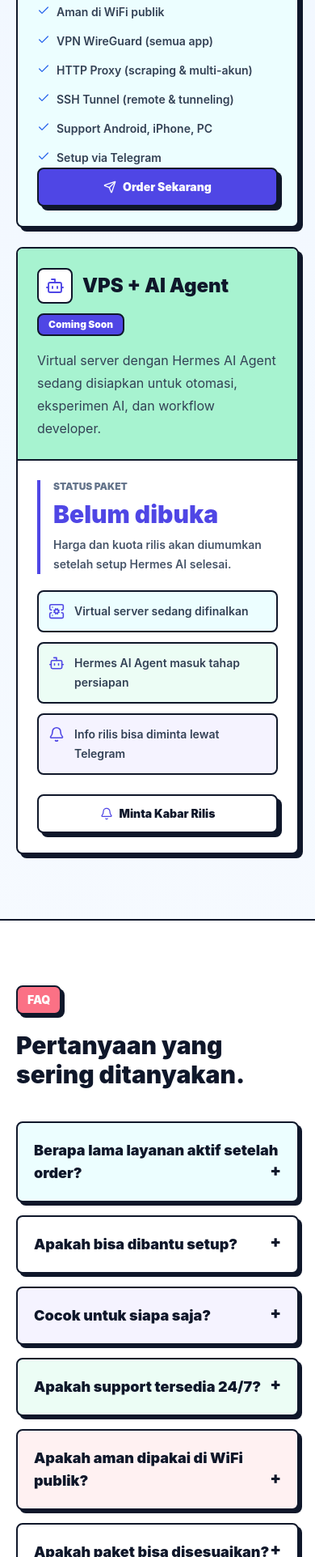
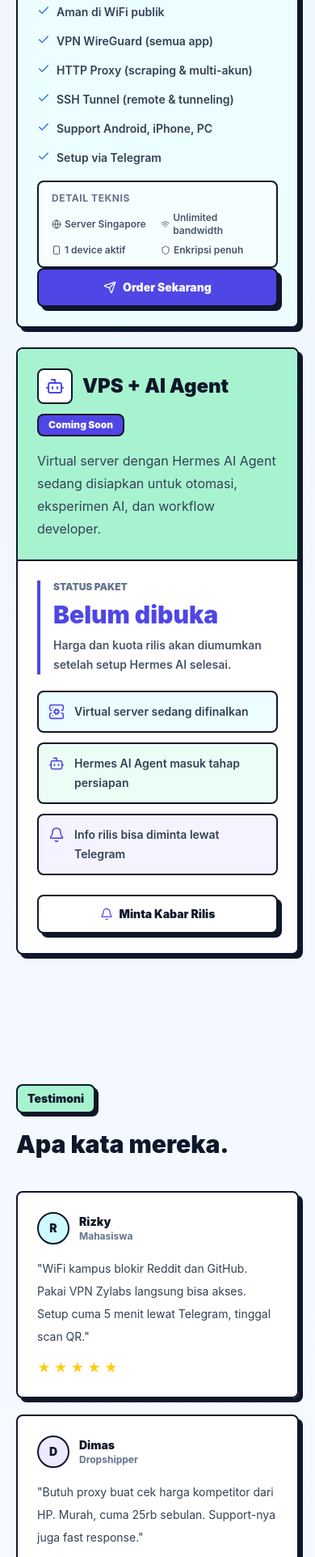
Before and after one commit to Muhammad13Rafli/zylabs-cloud, a plain HTML site: page index.html in a window 390 px wide. Shown: the part 5582-7505 px from the top of the page at 81% size. Drawn offline with nearby package versions, Linux system fonts and the light colour scheme.

Commit message:
Add tech specs, testimonials, speed FAQ

```diff
--- a/index.html
+++ b/index.html
@@ -274,6 +274,7 @@
         <a class="nav-link" href="#cara-order">Cara Order</a>
         <a class="nav-link" href="#keunggulan">Keunggulan</a>
         <a class="nav-link" href="#harga">Harga</a>
+        <a class="nav-link" href="#testimoni">Testimoni</a>
         <a class="nav-link" href="#faq">FAQ</a>
         <a class="nav-link" href="#tentang">Tentang</a>
         <a class="nav-link" href="#kontak">Kontak</a>
@@ -294,6 +295,7 @@
         <a class="mobile-nav-link" href="#cara-order">Cara Order</a>
         <a class="mobile-nav-link" href="#keunggulan">Keunggulan</a>
         <a class="mobile-nav-link" href="#harga">Harga</a>
+        <a class="mobile-nav-link" href="#testimoni">Testimoni</a>
         <a class="mobile-nav-link" href="#faq">FAQ</a>
         <a class="mobile-nav-link" href="#tentang">Tentang</a>
         <a class="mobile-nav-link" href="#kontak">Kontak</a>
@@ -570,6 +572,15 @@
                 <li class="flex gap-2"><i data-lucide="check" class="mt-0.5 h-4 w-4 shrink-0 text-zylabs-blue"></i><span>Support Android, iPhone, PC</span></li>
                 <li class="flex gap-2"><i data-lucide="check" class="mt-0.5 h-4 w-4 shrink-0 text-zylabs-blue"></i><span>Setup via Telegram</span></li>
               </ul>
+              <div class="mt-4 rounded-lg border-2 border-zylabs-ink bg-white/60 px-4 py-3">
+                <p class="text-xs font-bold text-slate-500 uppercase tracking-wider mb-2">Detail Teknis</p>
+                <div class="grid grid-cols-2 gap-2 text-xs font-semibold text-slate-600">
+                  <span class="flex items-center gap-1"><i data-lucide="globe" class="h-3 w-3"></i>Server Singapore</span>
+                  <span class="flex items-center gap-1"><i data-lucide="wifi" class="h-3 w-3"></i>Unlimited bandwidth</span>
+                  <span class="flex items-center gap-1"><i data-lucide="smartphone" class="h-3 w-3"></i>1 device aktif</span>
+                  <span class="flex items-center gap-1"><i data-lucide="shield" class="h-3 w-3"></i>Enkripsi penuh</span>
+                </div>
+              </div>
               <a href="https://t.me/ziko?text=Halo%20Zylabs%20Cloud%2C%20saya%20mau%20order%20Paket%20Internet%20Bebas" class="brutal-button mt-auto inline-flex items-center justify-center gap-2 bg-zylabs-indigo px-4 py-3 text-sm font-black text-white">
                 <i data-lucide="send" class="h-4 w-4"></i>
                 Order Sekarang
@@ -624,6 +635,50 @@
       </div>
     </section>
 
+    <section id="testimoni" class="py-20">
+      <div class="mx-auto max-w-7xl px-5 lg:px-8">
+        <div class="fade-in max-w-3xl">
+          <p class="section-label bg-zylabs-mint">Testimoni</p>
+          <h2 class="mt-5 text-3xl font-black tracking-normal sm:text-5xl">Apa kata mereka.</h2>
+        </div>
+        <div class="mt-10 grid gap-5 md:grid-cols-3">
+          <article class="fade-in brutal-card p-6 transition">
+            <div class="flex items-center gap-3 mb-4">
+              <div class="h-10 w-10 rounded-full bg-cyan-100 border-2 border-zylabs-ink flex items-center justify-center font-black text-sm">R</div>
+              <div>
+                <p class="font-black text-sm">Rizky</p>
+                <p class="text-xs font-bold text-slate-500">Mahasiswa</p>
+              </div>
+            </div>
+            <p class="text-sm leading-7 text-slate-700">"WiFi kampus blokir Reddit dan GitHub. Pakai VPN Zylabs langsung bisa akses. Setup cuma 5 menit lewat Telegram, tinggal scan QR."</p>
+            <div class="mt-3 flex gap-1 text-yellow-400"><span>&#9733;</span><span>&#9733;</span><span>&#9733;</span><span>&#9733;</span><span>&#9733;</span></div>
+          </article>
+          <article class="fade-in brutal-card p-6 transition">
+            <div class="flex items-center gap-3 mb-4">
+              <div class="h-10 w-10 rounded-full bg-violet-100 border-2 border-zylabs-ink flex items-center justify-center font-black text-sm">D</div>
+              <div>
+                <p class="font-black text-sm">Dimas</p>
+                <p class="text-xs font-bold text-slate-500">Dropshipper</p>
+              </div>
+            </div>
+            <p class="text-sm leading-7 text-slate-700">"Butuh proxy buat cek harga kompetitor dari HP. Murah, cuma 25rb sebulan. Support-nya juga fast response."</p>
+            <div class="mt-3 flex gap-1 text-yellow-400"><span>&#9733;</span><span>&#9733;</span><span>&#9733;</span><span>&#9733;</span><span>&#9733;</span></div>
+          </article>
+          <article class="fade-in brutal-card p-6 transition">
+            <div class="flex items-center gap-3 mb-4">
+              <div class="h-10 w-10 rounded-full bg-emerald-100 border-2 border-zylabs-ink flex items-center justify-center font-black text-sm">A</div>
+              <div>
+                <p class="font-black text-sm">Andi</p>
+                <p class="text-xs font-bold text-slate-500">Freelancer</p>
+              </div>
+            </div>
+            <p class="text-sm leading-7 text-slate-700">"Pakai SSH tunnel buat remote server client dari HP. Koneksi stabil, latency dari Singapore cuma 20-30ms. Recommended."</p>
+            <div class="mt-3 flex gap-1 text-yellow-400"><span>&#9733;</span><span>&#9733;</span><span>&#9733;</span><span>&#9733;</span><span>&#9734;</span></div>
+          </article>
+        </div>
+      </div>
+    </section>
+
     <section id="faq" class="border-y-2 border-zylabs-ink bg-white py-20">
       <div class="mx-auto max-w-5xl px-5 lg:px-8">
         <div class="fade-in max-w-3xl">
@@ -646,6 +701,10 @@
           <details class="fade-in rounded-lg border-2 border-zylabs-ink bg-emerald-50 p-5 shadow-brutalSm">
             <summary class="cursor-pointer text-lg font-black">Apakah support tersedia 24/7?</summary>
             <p class="mt-3 leading-7 text-slate-700">Ya, support tersedia 24/7 via Telegram untuk pertanyaan order, aktivasi, dan kendala teknis dasar.</p>
+          </details>
+          <details class="fade-in rounded-lg border-2 border-zylabs-ink bg-violet-50 p-5 shadow-brutalSm">
+            <summary class="cursor-pointer text-lg font-black">Apakah internetnya lemot?</summary>
+            <p class="mt-3 leading-7 text-slate-700">Tidak. Server kami di Singapore, latency rendah (20-30ms). Cocok untuk browsing, streaming 480p-720p, dan kerja sehari-hari. Kecepatan tergantung koneksi internet kamu sendiri — VPN tidak bikin lebih cepat, tapi juga tidak bikin lemot.</p>
           </details>
           <details class="fade-in rounded-lg border-2 border-zylabs-ink bg-rose-50 p-5 shadow-brutalSm">
             <summary class="cursor-pointer text-lg font-black">Apakah aman dipakai di WiFi publik?</summary>
@@ -720,6 +779,7 @@
       <p>&copy; 2026 Zylabs Cloud. Cloud services Indonesia.</p>
       <div class="flex flex-wrap gap-5">
         <a href="#cara-order" class="transition hover:text-zylabs-blue">Cara Order</a>
+        <a href="#testimoni" class="transition hover:text-zylabs-blue">Testimoni</a>
         <a href="#faq" class="transition hover:text-zylabs-blue">FAQ</a>
         <a href="https://t.me/ziko" class="inline-flex items-center gap-2 transition hover:text-zylabs-blue">
           <i data-lucide="send" class="h-4 w-4"></i>
```
